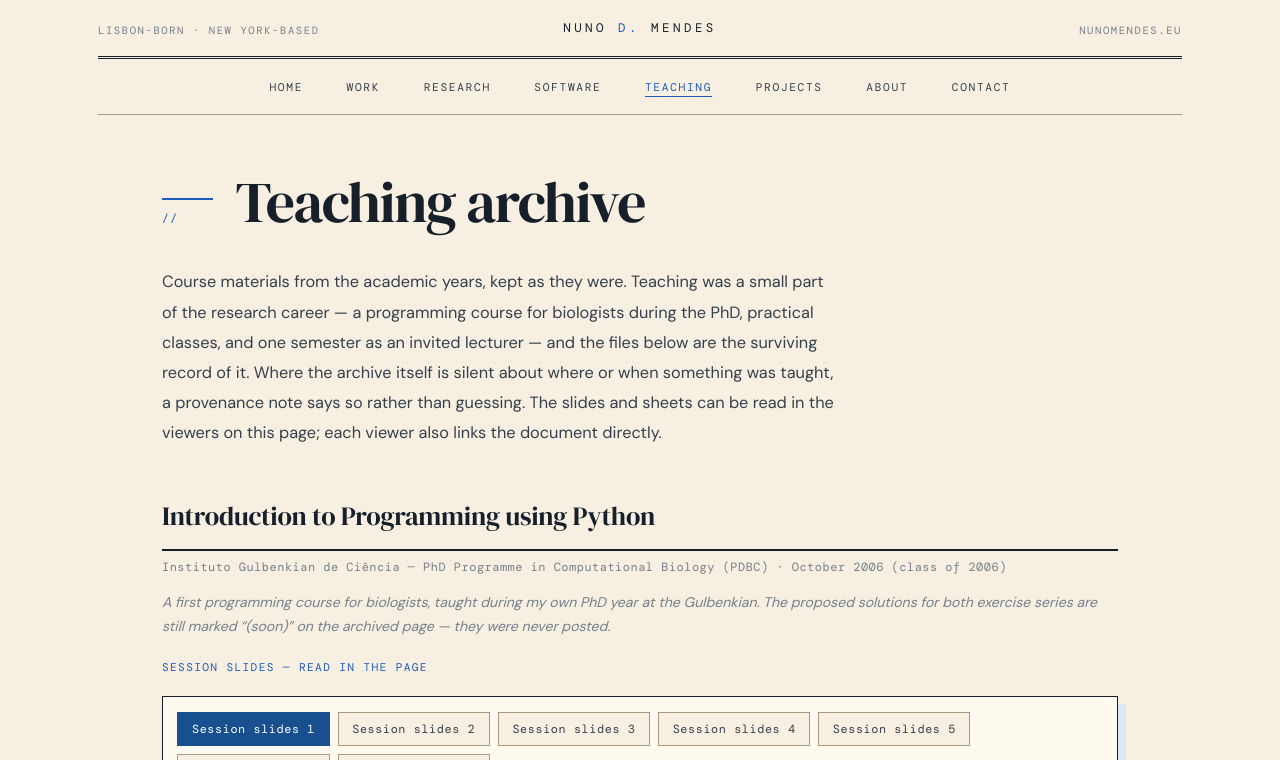
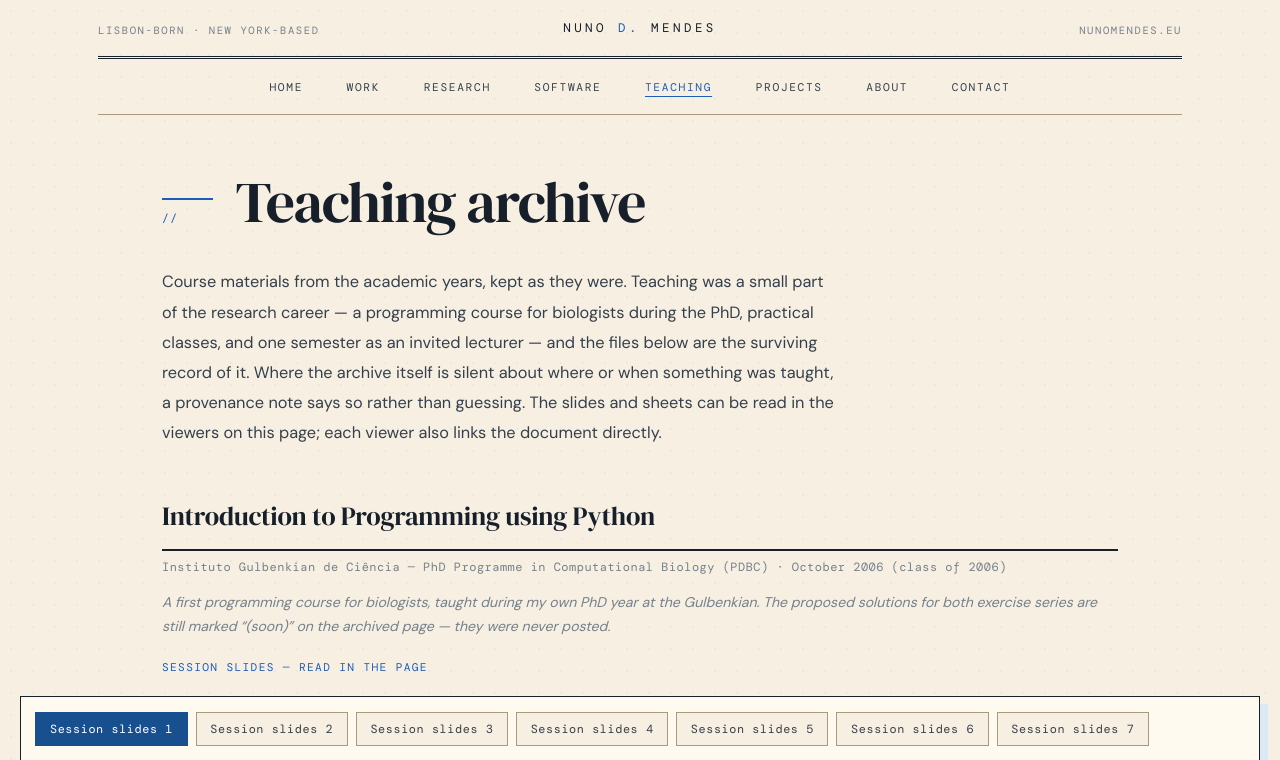
Before and after one commit to nunodelisboa/nunodelisboa.github.io, a Jekyll site: the page built from teaching.md, in a window 1280 px wide. Shown: the top 760 px of the page. Built offline with Jekyll 4.4.1, drawn with Linux system fonts in a browser that asks for light colours; some web fonts are replaced; grey boxes are pictures that could not be loaded.

Commit message:
Teaching: enlarge PDF viewer (break out of column, taller)

```diff
--- a/assets/css/style.css
+++ b/assets/css/style.css
@@ -644,6 +644,11 @@
   padding: .9rem;
   box-shadow: 8px 8px 0 var(--blue-soft);
   margin-bottom: .5rem;
+  /* Break out of the text column so documents render near true size */
+  width: min(1280px, calc(100vw - 2.5rem));
+  position: relative;
+  left: 50%;
+  transform: translateX(-50%);
 }
 
 .pdf-doc-list { display: flex; flex-wrap: wrap; gap: .5rem; margin-bottom: .9rem; }
@@ -668,8 +673,8 @@
 .pdf-viewer iframe {
   display: block;
   width: 100%;
-  height: 78vh;
-  min-height: 480px;
+  height: 88vh;
+  min-height: 640px;
   border: 1px solid var(--rule);
   background: #fff;
 }
@@ -708,5 +713,5 @@
   footer { flex-direction: column; }
   .pdf-viewer { padding: .65rem; box-shadow: 5px 5px 0 var(--blue-soft); }
   .pdf-doc { flex: 1 1 42%; text-align: center; }
-  .pdf-viewer iframe { height: 62vh; min-height: 380px; }
+  .pdf-viewer iframe { height: 80vh; min-height: 520px; }
 }
```
